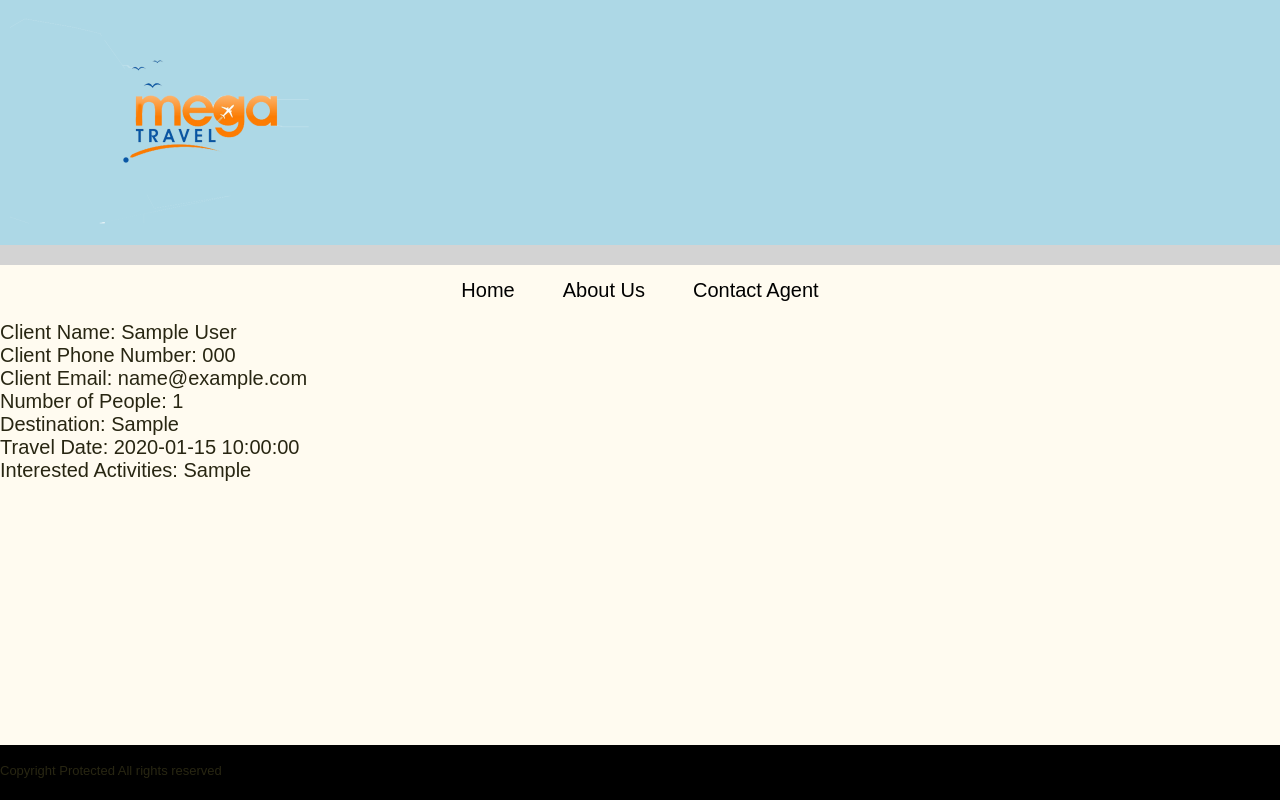
After one commit to Element-l/ITC475-Adv-Web-Dev, a PHP site: page /admin.php in a window 1280 px wide. The commit adds this page. Run offline with PHP 8.4, Linux system fonts and the light colour scheme; tables that the repository leaves empty or names only in its code hold one stand-in row (values such as "Sample post").

Commit message:
added mysql assignment

```diff
--- /dev/null
+++ b/php/admin.php
@@ -0,0 +1,55 @@
+<!DOCTYPE html>
+<html lang="en">
+    <head>
+        <meta content="test/html;charset=utf-8" http-equiv="Content-Type">
+        <title> Mega Travel Contact Agent </title>
+        <link rel="stylesheet" href="styles.css">
+    </head>
+    <body>
+      <div class="header">
+          <img src="./images/megatravellogo.png" id="logo">
+          <div id="clock"></div>
+      </div>
+      <div class="headerseparator"></div>
+      <div class="navbox">
+          <ul>
+              <li><a href="index.html">Home</a></li>
+              <li><a href="about us.html">About Us</a></li>
+              <li><a href="contact.html">Contact Agent</a></li>
+          </ul>
+      </div>
+      <footer>
+        <p>Copyright Protected All rights reserved</p>
+    </footer>
+
+    </body>
+</html>
+
+<?php
+$servername = "localhost";
+$username = "root";
+
+// Create connection
+$conn = new mysqli($servername, $username, '', 'testdb');
+
+// Check connection
+if ($conn->connect_error) {
+  die("Connection failed: " . $conn->connect_error);
+}
+
+$query = "SELECT * FROM `users`";
+
+$result = mysqli_query($conn, $query);
+$rows = mysqli_fetch_all($result, MYSQLI_ASSOC);
+
+foreach ($rows as $row){
+echo "Client Name: ", $row["usr_name"], "<br/>";
+echo "Client Phone Number: ", $row["usr_phone"], "<br/>";
+echo "Client Email: ", $row["usr_email"],"<br/>";
+echo "Number of People: ", $row["usr_count"],"<br/>";
+echo "Destination: ",$row["usr_destination"],"<br/>";
+echo "Travel Date: ",$row["usr_date"],"<br/>";
+echo "Interested Activities: ", $row["usr_activities"];
+echo "<br/><br/>";
+}
+?>
--- a/php/contact.html
+++ b/php/contact.html
@@ -29,7 +29,7 @@
         </p>
         <form class="inputform" name="inputform" id="inputform" action="confirm.php" method="post">
           <div id="submit">
-            <input type="button" value="Submit" onclick="validateForm();">
+            <input type="button" value="Submit" name="submit" onclick="validateForm();">
             <div id="error">
               <p></p>
             </div>
```
Also changed, not shown: php/confirm.php (+25 -6 lines).
